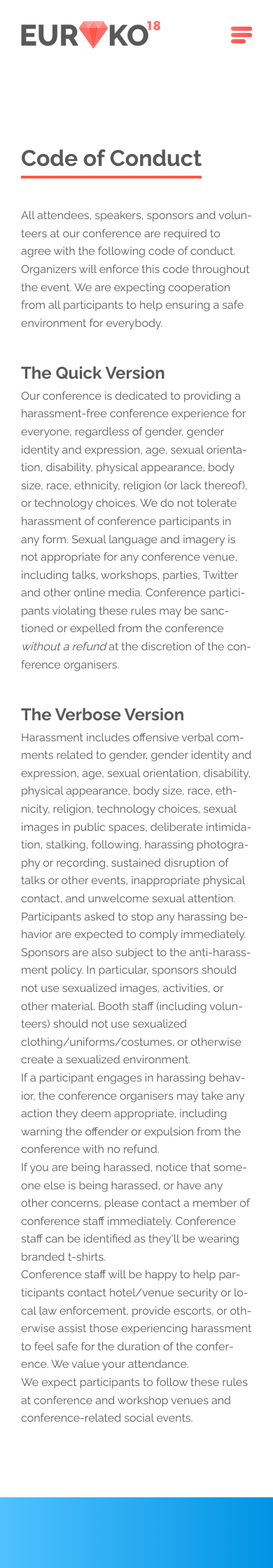
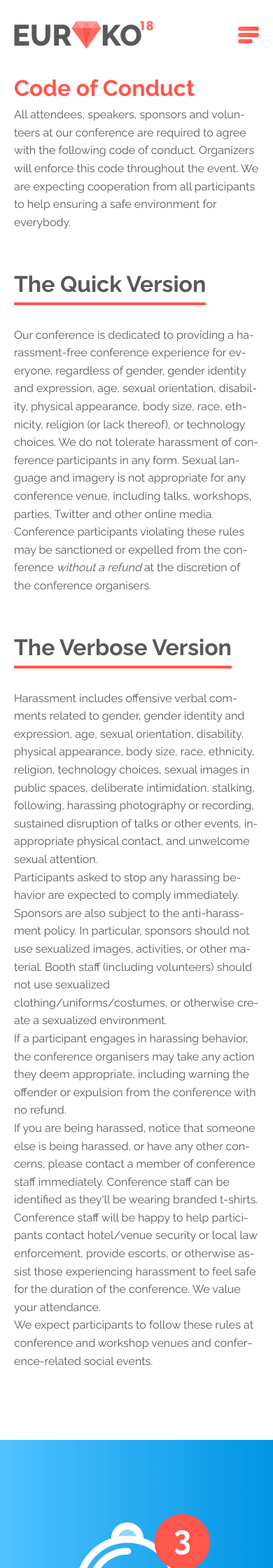
Before and after one commit to euruko/euruko2018.github.io, a Jekyll site: the page built from coc.html, in a window 390 px wide. Shown: the top 2240 px of the page at 70% size. Built offline with Jekyll 4.4.1, drawn with Linux system fonts in a browser that asks for light colours.

Commit message:
HP header fixes + CoC tweaks

```diff
--- a/assets/css/homepage.scss
+++ b/assets/css/homepage.scss
@@ -12,12 +12,18 @@
 
 
 header {
-    background: #ffffff url("/assets/images/headerBG.svg") no-repeat center bottom;
-    background-size: auto 100%;
-    min-height: 70vh;
+    background: #ffffff url("/assets/images/header.svg") no-repeat right bottom;
+    background-size: 100% auto;
+    min-height: 600px;
+    padding: 0px;
 
     .layout-wrapper {
-        padding: 80px 20vw 20px 0px;
+        padding: 80px 20vw 0px 0px;
+        margin: 0 20px;
+    }
+
+    .mobile-header {
+        display: none;
     }
 
     h1 {
@@ -35,15 +41,24 @@ header {
     padding: 0 10vw;
 }
 
-@include mobile-only {
+
+@media (max-width: 980px) {
     header {
-        min-height: 80vh;
-        background-size: auto 60vh;
-        background-position: left 70% bottom;
+        flex-direction: column;
+        background: linear-gradient(to top, #86e4ff, #ffffff);
+        min-height: 0px;
+
+        .mobile-header {
+            display: inline-block;
+            width: 100%;
+            height: auto;
+        }
 
         .layout-wrapper {
-            padding: 40px 0px 20px 0px;
+            padding: 40px 20px 20px 20px;
+            flex-basis: auto;
             align-items: center;
+            margin: 0;
         }
 
         h1, h3 {
@@ -55,12 +70,3 @@ header {
         }
     }
 }
-
-@media (max-width: 340px) {
-    header {
-        min-height: 110vh;
-        background-size: auto 40vh;
-        background-position: left 70% bottom;
-    }
-
-}
--- a/assets/css/lib/4-object/_layout.scss
+++ b/assets/css/lib/4-object/_layout.scss
@@ -15,3 +15,13 @@ footer {
 .section-spacing {
     margin-top: 100px;
 }
+
+@include mobile-only{
+    section,
+    nav,
+    header,
+    footer {
+        padding-right: 20px;
+        padding-left: 20px;
+    }
+}
--- a/assets/css/lib/5-components/_headings.scss
+++ b/assets/css/lib/5-components/_headings.scss
@@ -3,10 +3,12 @@
     font-weight: $fw-bold;
     padding-right: 40px;
     border-bottom: 4px solid $red;
+    margin-bottom: 50px;
 }
 
 @include mobile-only{
     .section-header {
         padding-right: 0;
+        margin-bottom: 30px;
     }
 }
--- a/assets/css/lib/modules/announcements.scss
+++ b/assets/css/lib/modules/announcements.scss
@@ -1,11 +1,15 @@
 @import "includes";
 
 .announcements {
-    margin-top: 50px;
+    margin-bottom: 50px;
     background-color: white;
     box-shadow: $bs-regular;
     border-radius: 8px;
     overflow: hidden;
+
+    &:last-child {
+        margin-bottom: 0px;
+    }
 
     .image {
         background-repeat: no-repeat;
--- a/coc.html
+++ b/coc.html
@@ -4,17 +4,20 @@ permalink: /coc/
 layout: default
 ---
 <content>
-    <section class="section-spacing">
+    <section>
+        <view column class="layout-wrapper ">
+            <h1 class="c-red">
+                Code of Conduct
+            </h1>
+            <p>All attendees, speakers, sponsors and volunteers at our conference are required to agree with the following
+                    code of conduct. Organizers will enforce this code throughout the event. We are expecting cooperation from
+                    all participants to help ensuring a safe environment for everybody.</p>
+        </view>
+    </section>
+    <section>
         <view column class="layout-wrapper">
-            <h1 class="section-header align-self-start">Code of Conduct</h1>
-
-            <p style="margin-top: 40px">All attendees, speakers, sponsors and volunteers at our conference are required to agree with the following
-                code of conduct. Organizers will enforce this code throughout the event. We are expecting cooperation from
-                all participants to help ensuring a safe environment for everybody.</p>
-
-
-            <div column style="margin-top: 40px">
-                <h2>The Quick Version</h2>
+            <view column style="margin-top: 50px">
+                <h1 class="section-header align-self-start">The Quick Version</h1>
                 <p>Our conference is dedicated to providing a harassment-free conference experience for everyone,
                     regardless of gender, gender identity and expression, age, sexual orientation, disability, physical
                     appearance, body size, race, ethnicity, religion (or lack thereof), or technology choices. We do not
@@ -22,10 +25,10 @@ layout: default
                     for any conference venue, including talks, workshops, parties, Twitter and other online media. Conference
                     participants violating these rules may be sanctioned or expelled from the conference <em>without a refund</em>
                     at the discretion of the conference organisers.</p>
-            </div>
+            </view>
 
-            <div column style="margin-top: 40px">
-                <h2>The Verbose Version</h2>
+            <view column style="margin-top: 50px">
+                <h1 class="section-header align-self-start">The Verbose Version</h1>
 
                 <p>Harassment includes offensive verbal comments related to gender, gender identity and expression, age,
                     sexual orientation, disability, physical appearance, body size, race, ethnicity, religion, technology choices,
@@ -49,7 +52,7 @@ layout: default
                     We value your attendance.</p>
 
                 <p>We expect participants to follow these rules at conference and workshop venues and conference-related social events.</p>
-            </div>
+            </view>
         </view>
     </section>
 </content>
--- a/index.html
+++ b/index.html
@@ -10,9 +10,10 @@ layout: default
     <h3 class="fw-medium">
         24th - 25th of August 2018
     </h3>
+  </view>
+  <img src="/assets/images/mobileHeader.svg" class="mobile-header"/>
+</header>
 
-  </view>
-</header>
 
 <content>
 
```
Also changed, not shown: assets/images/mobileHeader.svg (added), 2 other files.
